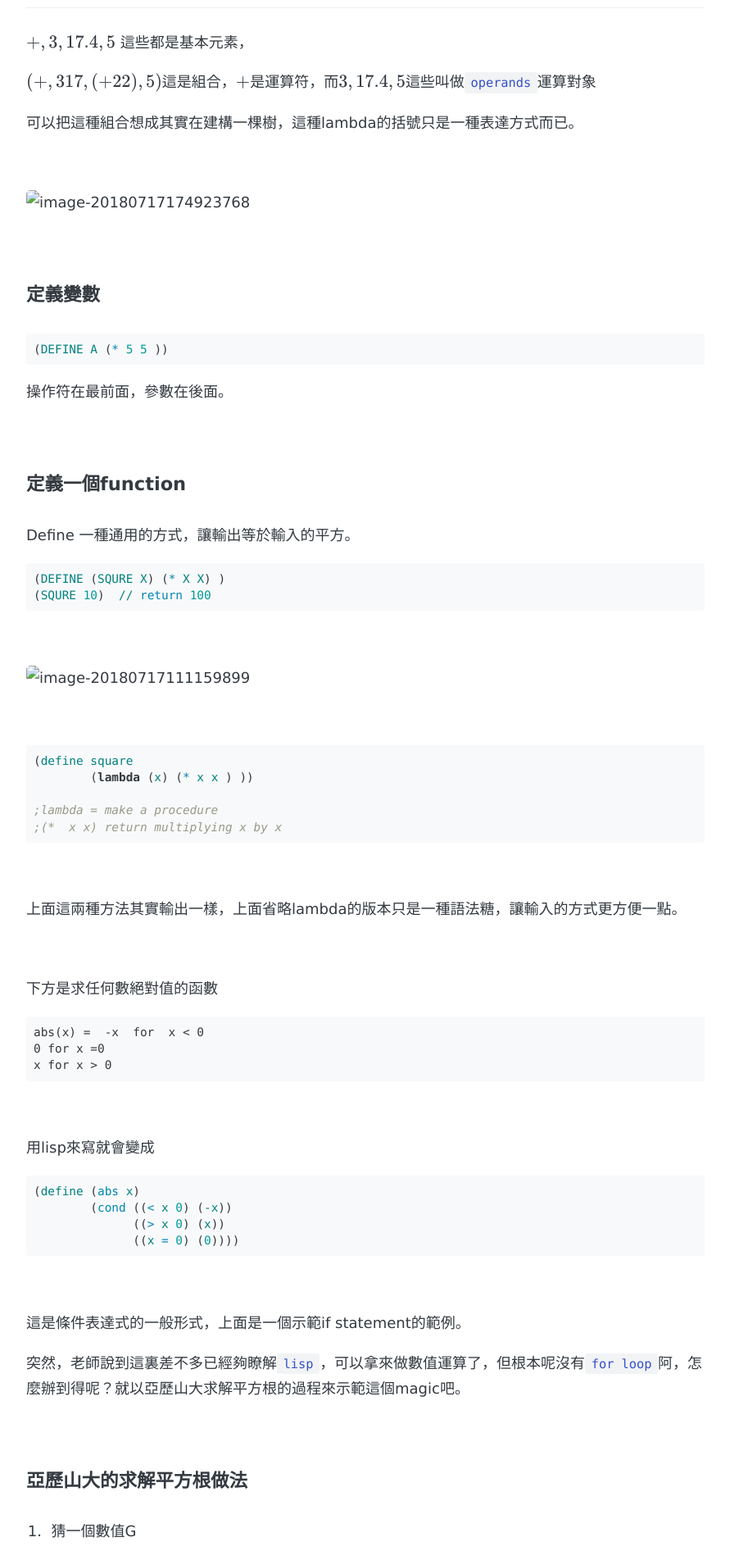
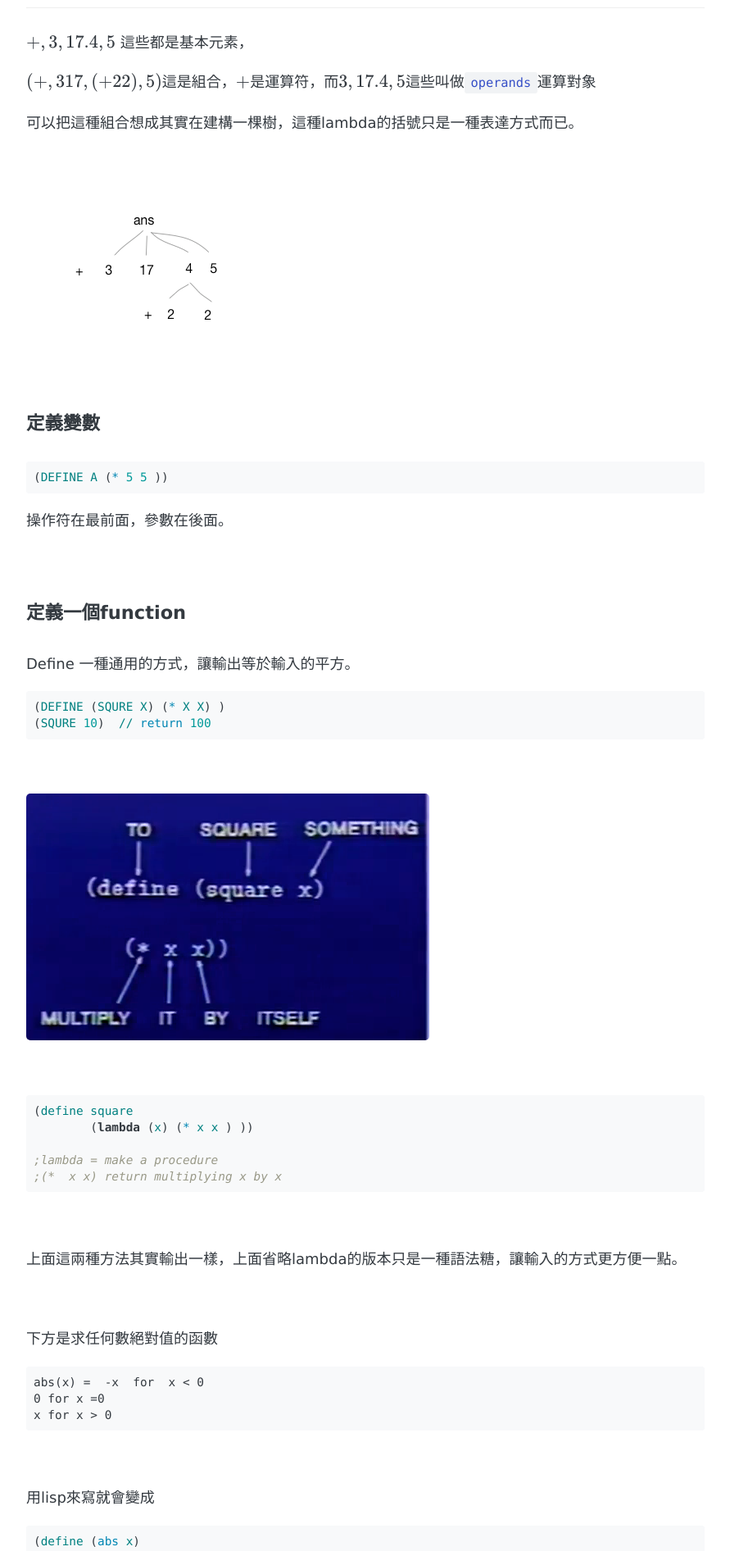
Before and after one commit to skyying/mark-wit, a Jekyll site: the page built from _posts/2018-07-17-SICP-01.md, in a window 1280 px wide. Shown: the part 2304-4196 px from the top of the page at 82% size, without its empty margins (194-1085 px from the left). Built offline with Jekyll 4.4.1, drawn with Linux system fonts in a browser that asks for light colours; some web fonts are replaced; formulas are drawn with MathJax 3; comment, search, counter and statistics services are not loaded.

Commit message:
quick fix

```diff
--- a/_posts/2018-07-17-SICP-01.md
+++ b/_posts/2018-07-17-SICP-01.md
@@ -97,7 +97,7 @@ $(+, 3 17, (+ 2 2), 5)$這是組合，$+$是運算符，而$3, 17.4, 5$這些叫
 
 <br>
 
-![image-20180717174923768](../images/image-20180717174923768.png)
+![image-20180717174923768](/images/image-20180717174923768.png)
 
 <br>
 
@@ -128,7 +128,7 @@ Define 一種通用的方式，讓輸出等於輸入的平方。
 
 <br>
 
-![image-20180717111159899](../images/image-20180717111159899.png)
+![image-20180717111159899](/images/image-20180717111159899.png)
 
 <br>
 
@@ -233,7 +233,7 @@ x for x > 0
 
 
 
-![image-20180717115758598](../images/image-20180717115758598.png)
+![image-20180717115758598](/images/image-20180717115758598.png)
 
 
 
```
